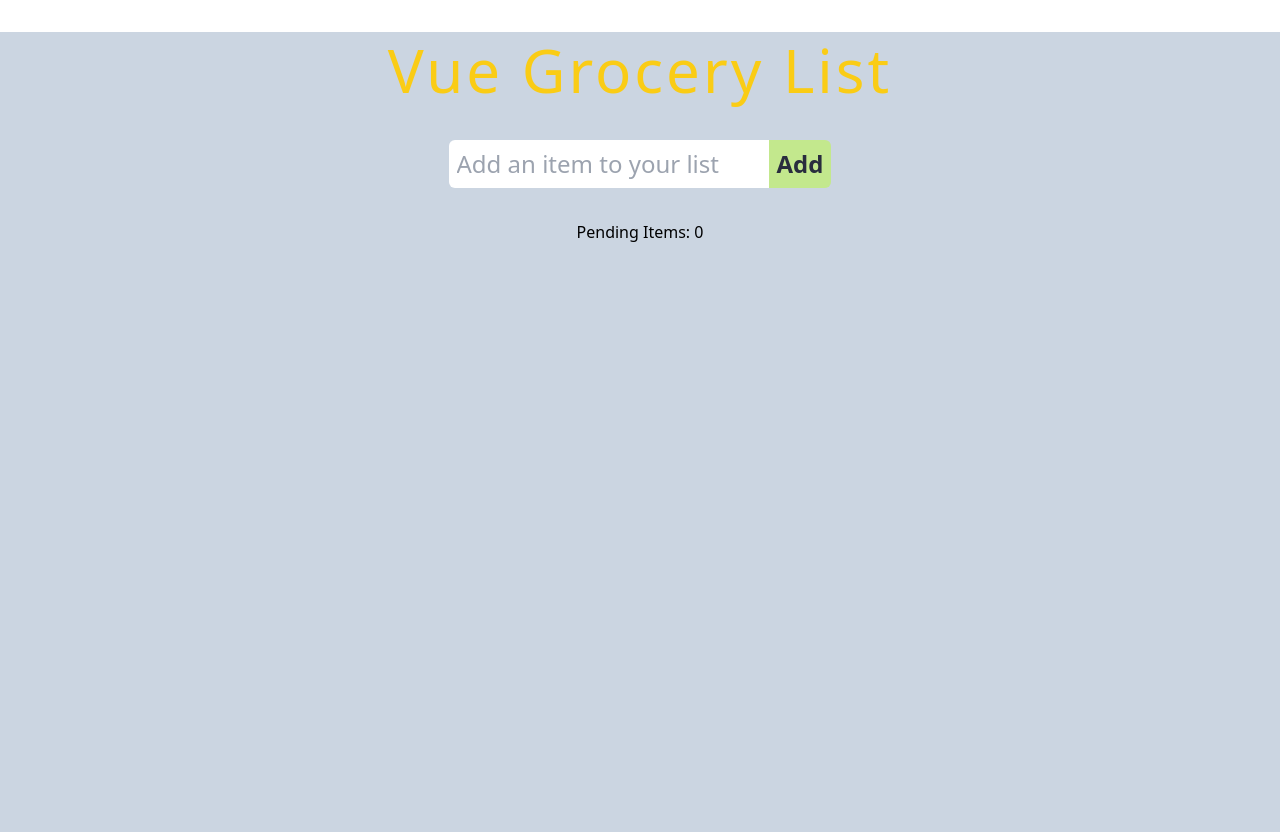
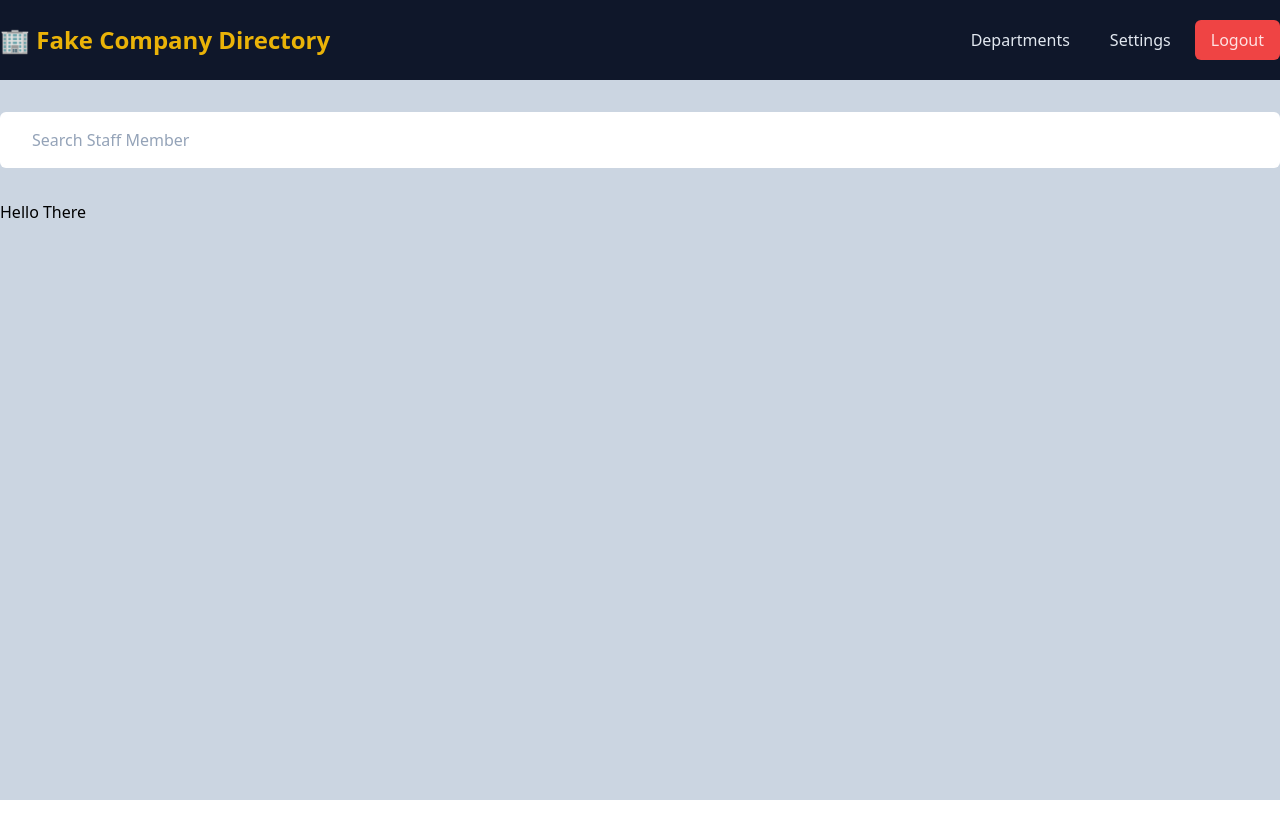
Before and after one commit to eoliva50/Vue_Company_Directory, a Vue app: page / in a window 1280 px wide. After the commit the page ends 800 px from the top, so only its background shows below. Built offline with nearby package versions, Linux system fonts and the light colour scheme.

Commit message:
added search bar

```diff
--- a/package.json
+++ b/package.json
@@ -1,5 +1,5 @@
 {
-  "name": "vuegrocery",
+  "name": "vue_company_directory",
   "private": true,
   "version": "0.0.0",
   "type": "module",
--- a/src/App.vue
+++ b/src/App.vue
@@ -1,74 +1,9 @@
 <script setup>
-  import { ref } from 'vue'
-  import { useLocalStorage, useStorage, useMouse, usePreferredDark } from '@vueuse/core'
-  import { nanoid } from 'nanoid'
-  import confetti from 'canvas-confetti'
-
-  const newGrocery = ref('')
-  const groceries = useStorage('groceries', [])
-
-  const addGrocery = () => {
-    if (newGrocery.value) {
-      groceries.value.push({ id: nanoid(), name: newGrocery.value })
-      newGrocery.value = ''
-    }
-  }
-
-  const deleteGrocery = id => {
-    const removeIndex = groceries.value.findIndex(grocery => grocery.id === id)
-    groceries.value.splice(removeIndex, 1)
-    confetti({ particleCount: 300, spread: 1000, origin: { y: 1 } })
-  }
+  import NavBar from './NavBar.vue'
+  import Main from './Main.vue'
 </script>
 
 <template>
-  <main>
-    <h1 class="title">Vue Grocery List </h1>
-    <form class="newGroceryForm" @submit.prevent="addGrocery">
-      <input
-        id="newGrocery"
-        autocomplete="off"
-        type="text"
-        placeholder="Add an item to your list"
-        v-model="newGrocery"
-      />
-      <button type="submit">Add</button>
-    </form>
-    <h3>Pending Items: {{ groceries.length }}</h3>
-    <ul>
-      <li v-for="grocery in groceries" @click="deleteGrocery(grocery.id)">
-        {{ grocery.name }}
-      </li>
-    </ul>
-  </main>
+  <NavBar />
+  <Main />
 </template>
-
-<style lang="postcss" scoped>
-  main {
-    @apply mt-8 flex flex-col justify-center items-center gap-8;
-    .title {
-      @apply m-2 text-6xl font-light tracking-wider text-yellow-400;
-    }
-    form {
-      @apply flex focus-within:ring-8 focus-within:ring-accent focus-within:rounded-lg;
-      input {
-        @apply bg-white text-comment p-2 w-80 text-2xl rounded-l-md outline-none;
-      }
-      button {
-        @apply bg-accent text-background p-2 text-2xl font-bold rounded-r-md;
-        &:hover {
-          @apply bg-cyan-500;
-        }
-      }
-    }
-    ul {
-      @apply flex flex-col items-center justify-center rounded-lg bg-comment;
-      li {
-        @apply bg-white text-background m-2 p-2 w-96 text-center;
-        &:hover {
-          @apply bg-cyan-500 font-bold cursor-pointer;
-        }
-      }
-    }
-  }
-</style>
--- /dev/null
+++ b/src/Main.vue
@@ -0,0 +1,16 @@
+<script setup>
+  import MainSearch from './MainSearch.vue'
+</script>
+
+<template>
+  <div class="wrapper">
+    <MainSearch />
+    <h1>Hello There</h1>
+  </div>
+</template>
+
+<style scoped lang="postcss">
+  .wrapper {
+    @apply container mx-auto flex flex-col gap-4 py-4;
+  }
+</style>
--- /dev/null
+++ b/src/MainSearch.vue
@@ -0,0 +1,23 @@
+<template>
+    <div class="wrapper">
+      <input type="text" placeholder="Search Staff Member" class="search" />
+      <span class="icon">
+        <svg xmlns="http://www.w3.org/2000/svg" fill="none" viewBox="0 0 24 24" stroke-width="1.5" stroke="currentColor" class="w-6 h-6">
+        <path stroke-linecap="round" stroke-linejoin="round" d="M21 21l-5.197-5.197m0 0A7.5 7.5 0 105.196 5.196a7.5 7.5 0 0010.607 10.607z" />
+        <path/>
+        </svg>
+      </span>
+    </div>
+  </template>
+
+  <style scoped lang="postcss">
+    .wrapper {
+      @apply relative flex w-full items-stretch;
+      .search {
+        @apply rounded-md border-0 px-8 py-4 text-slate-700 placeholder-slate-400 outline-none focus:ring focus:ring-yellow-500;
+      }
+      .icon {
+        @apply absolute right-0 z-10 py-4 pr-8 text-slate-800;
+      }
+    }
+  </style>
--- /dev/null
+++ b/src/NavBar.vue
@@ -0,0 +1,42 @@
+<script setup>
+  import { ref } from 'vue'
+  const brand = ref('🏢 Fake Company Directory')
+</script>
+
+<template>
+  <nav>
+    <div class="wrapper">
+      <div class="brand">
+        <span class="brand-title">{{ brand }}</span>
+      </div>
+      <div class="menu">
+        <a href="#" class="menu-item">Departments</a>
+        <a href="#" class="menu-item">Settings</a>
+        <a href="#" class="menu-login">Logout</a>
+      </div>
+    </div>
+  </nav>
+</template>
+
+<style scoped lang="postcss">
+  nav {
+    @apply flex h-20 bg-slate-900 text-slate-200;
+    .wrapper {
+      @apply container mx-auto flex w-full items-center justify-between;
+      .brand {
+        &-title {
+          @apply text-2xl font-bold text-yellow-500;
+        }
+      }
+      .menu {
+        @apply flex gap-2;
+        &-item {
+          @apply rounded-md px-4 py-2 hover:bg-yellow-500 hover:text-slate-900;
+        }
+        &-login {
+          @apply rounded-md bg-red-500 px-4 py-2 text-red-100 hover:bg-red-700;
+        }
+      }
+    }
+  }
+</style>
```
